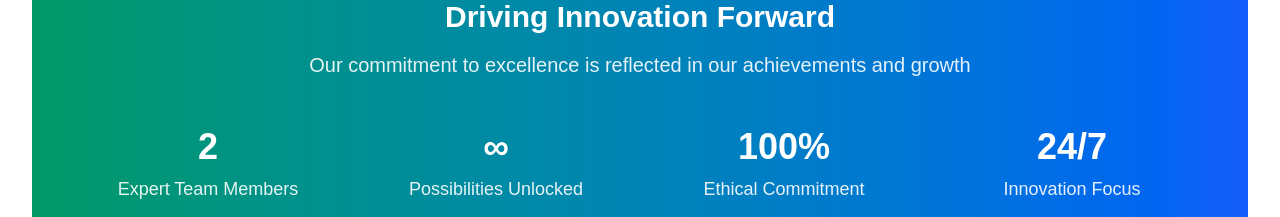
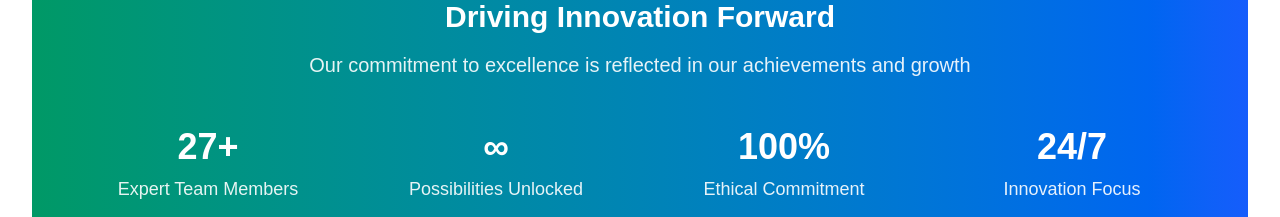
Before and after one commit to SybertneticsAISolutions/Website, a Next.js app in the folder sybertnetics-website/: page /home in a window 1280 px wide. Shown: the part 1720-1937 px from the top of the page. Built offline with nearby package versions, Linux system fonts and the light colour scheme; no server answers.

Commit message:
last one of the night

```diff
--- a/sybertnetics-website/src/app/home/page.tsx
+++ b/sybertnetics-website/src/app/home/page.tsx
@@ -141,7 +141,7 @@ export default function HomePage() {
             </div>
             <div className="grid md:grid-cols-4 gap-8 text-center">
               <div>
-                <div className="text-4xl font-bold mb-2">2</div>
+                <div className="text-4xl font-bold mb-2">27+</div>
                 <div className="text-lg opacity-90">Expert Team Members</div>
               </div>
               <div>
```
